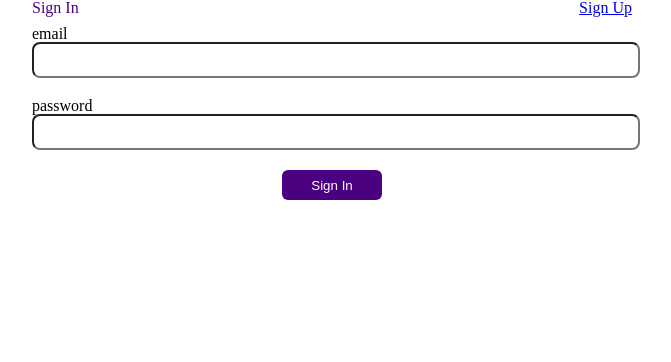
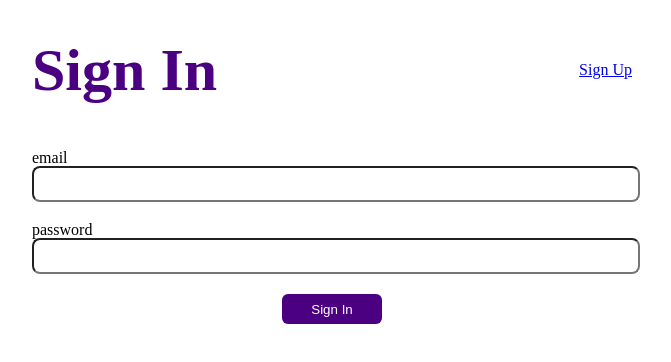
Before and after one commit to bona373737/todo-react, a React (Create React App) app: page /signin in a window 1280 px wide. Shown: the top 362 px of the page, without its empty margins (308-979 px from the left). Built offline with nearby package versions, Linux system fonts and the light colour scheme.

Commit message:
로그인페이지 css수정

```diff
--- a/src/View/Singin.js
+++ b/src/View/Singin.js
@@ -12,9 +12,7 @@ const SinginContainer = styled.div`
         display: flex;
         justify-content: space-between;
         align-items: center;
-        h1{
-            color: #4B0082;
-        }
+        margin: 40px 0;
     }
 `;
 
@@ -31,7 +29,6 @@ const Singin =()=>{
         e.preventDefault();
         // console.log(e.target.email.value);
         // console.log(e.target.password.value);
-
         const inputValue ={
             email : e.target.email.value,
             password: e.target.password.value
@@ -40,7 +37,7 @@ const Singin =()=>{
         //로그인요청api전송->응답받은 JWT는 로컬 스토리지에 저장하고 "/todo"로 이동
         await axios({
             method: 'post',
-            url: 'https://pre-onboarding-selection-task.shop/auth/signin',
+            url: '/auth/signin',
             data: inputValue
           })
           .then((data)=>{
@@ -56,7 +53,7 @@ const Singin =()=>{
     return(
         <SinginContainer>
             <div className='top'>
-                <h1>Sign In</h1>
+                <h1 className='title'>Sign In</h1>
                 <NavLink to="/signup">Sign Up</NavLink>
             </div>
             <CommonForm btnName="Sign In" onSubmitEvent={handleSignIn}></CommonForm>
```
